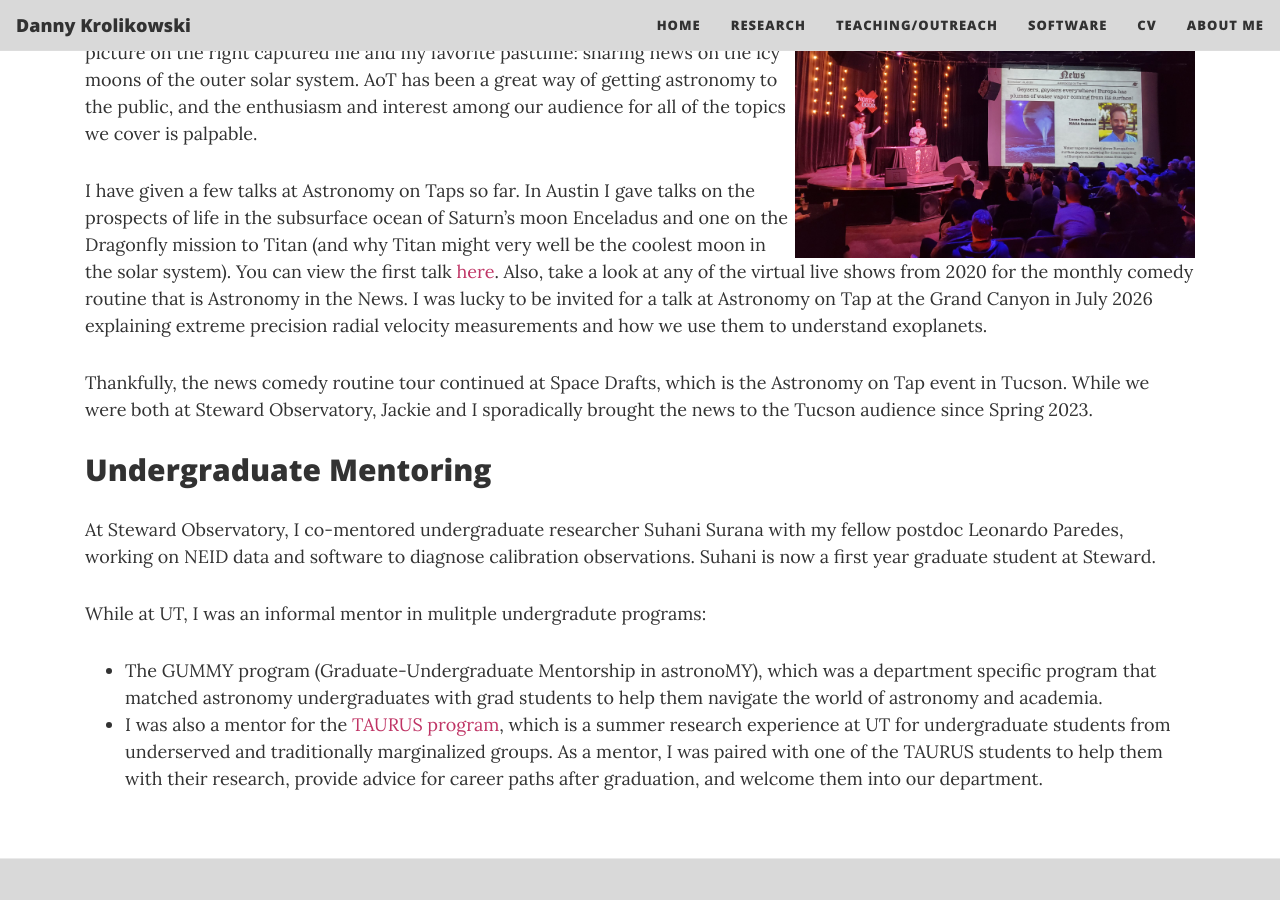
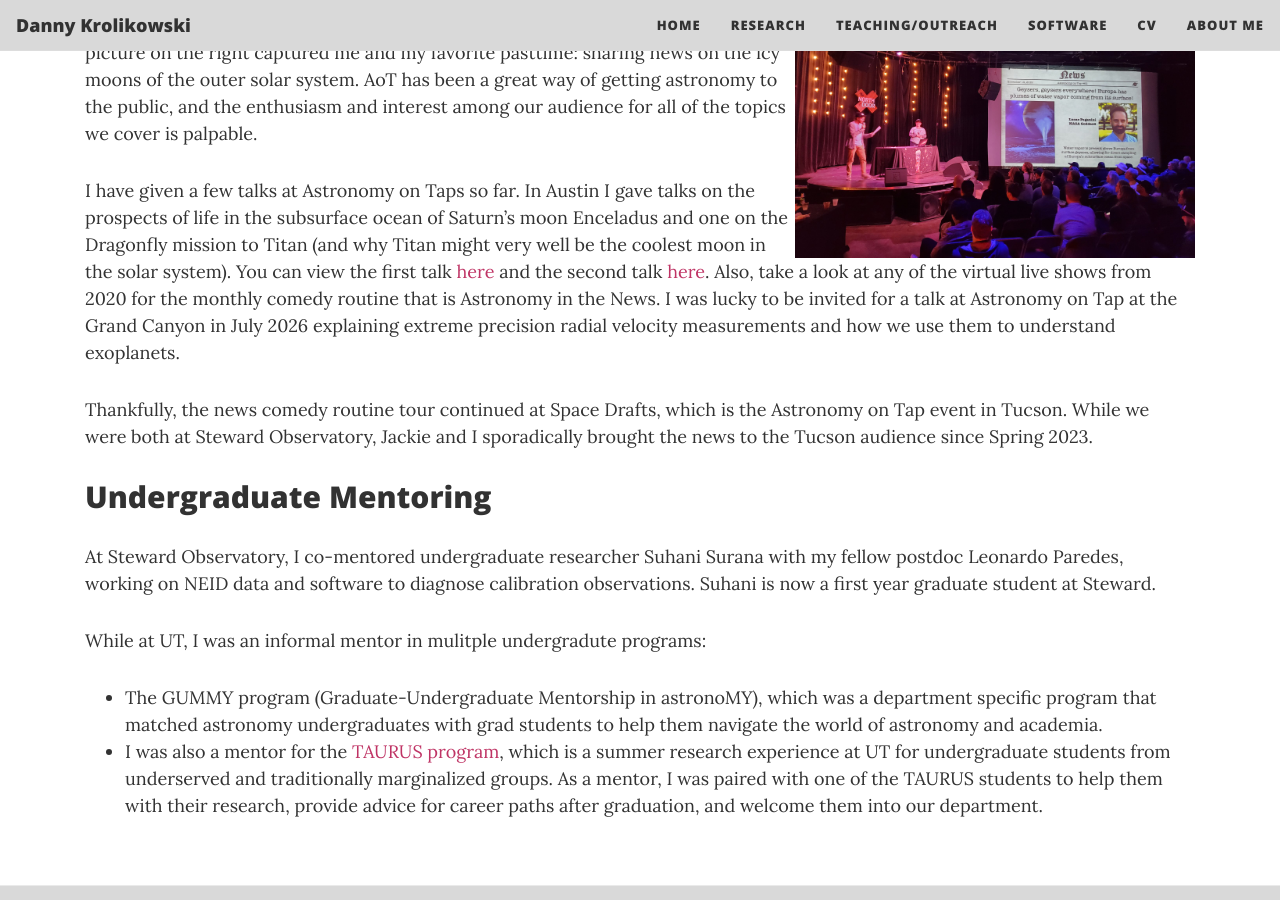
Before and after one commit to dkrolikowski/dkrolikowski.github.io, a Jekyll site: the page built from teach.md, in a window 1280 px wide and 900 px high, scrolled down 2244 px. Built offline with Jekyll 4.4.1, drawn with Linux system fonts in a browser that asks for light colours; nearby versions of some CDN libraries.

Commit message:
Update teach.md

```diff
--- a/teach.md
+++ b/teach.md
@@ -41,7 +41,7 @@ Before the COVID pandemic, Astronomy on Tap in Austin ([AoTATX](https://www.aota
 
 While at UT Austin, I helped to run AoTATX, including helming the Twitter account during our show and co-hosting the Astronomy in the News section with my wonderfully hilarious co-host and fellow grad student [Jackie Champagne](http://jackiechampagne.com). The picture on the right captured me and my favorite pasttime: sharing news on the icy moons of the outer solar system. AoT has been a great way of getting astronomy to the public, and the enthusiasm and interest among our audience for all of the topics we cover is palpable.
 
-I have given a few talks at Astronomy on Taps so far. In Austin I gave talks on the prospects of life in the subsurface ocean of Saturn's moon Enceladus and one on the Dragonfly mission to Titan (and why Titan might very well be the coolest moon in the solar system). You can view the first talk [here](https://www.youtube.com/watch?v=bVnOff4VTcU). Also, take a look at any of the virtual live shows from 2020 for the monthly comedy routine that is Astronomy in the News. I was lucky to be invited for a talk at Astronomy on Tap at the Grand Canyon in July 2026 explaining extreme precision radial velocity measurements and how we use them to understand exoplanets.
+I have given a few talks at Astronomy on Taps so far. In Austin I gave talks on the prospects of life in the subsurface ocean of Saturn's moon Enceladus and one on the Dragonfly mission to Titan (and why Titan might very well be the coolest moon in the solar system). You can view the first talk [here](https://www.youtube.com/watch?v=bVnOff4VTcU) and the second talk [here](https://www.youtube.com/watch?v=TLOOthtRUog). Also, take a look at any of the virtual live shows from 2020 for the monthly comedy routine that is Astronomy in the News. I was lucky to be invited for a talk at Astronomy on Tap at the Grand Canyon in July 2026 explaining extreme precision radial velocity measurements and how we use them to understand exoplanets.
 
 Thankfully, the news comedy routine tour continued at Space Drafts, which is the Astronomy on Tap event in Tucson. While we were both at Steward Observatory, Jackie and I sporadically brought the news to the Tucson audience since Spring 2023.
 
```
